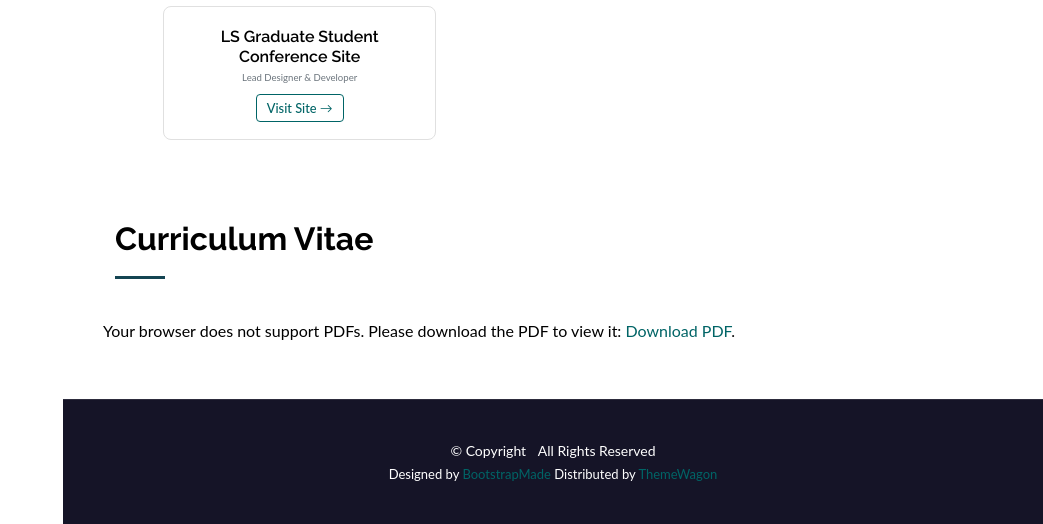
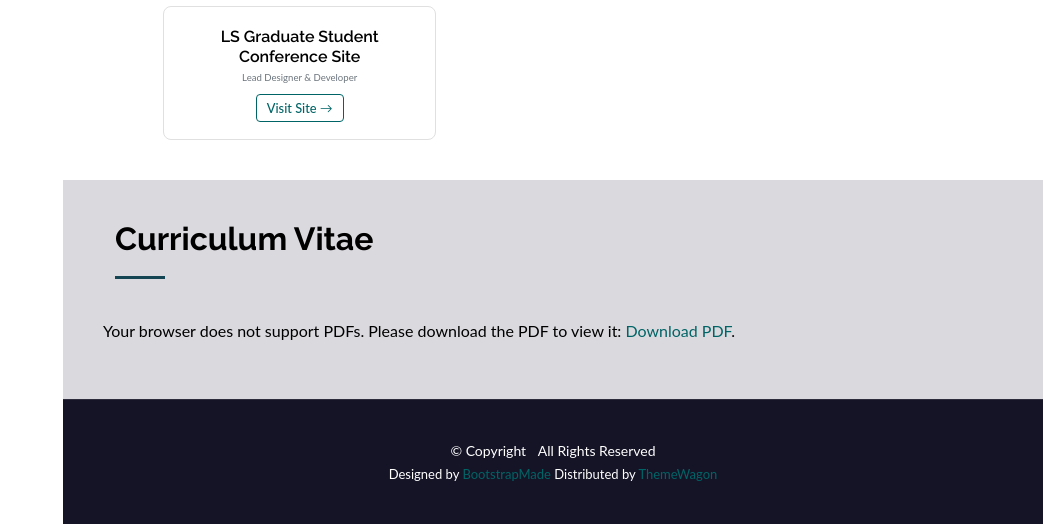
Before and after one commit to morganavickery/moravick.github.io, a plain HTML site: page index.html in a window 1280 px wide. Shown: the part 3688-4212 px from the top of the page, without its empty margins (237-1280 px from the left). Drawn offline with Linux system fonts and the light colour scheme.

Commit message:
cv styling

```diff
--- a/index.html
+++ b/index.html
@@ -661,7 +661,7 @@
 
     </section>
 
-    <section id="cv" class="cv section">
+    <section id="cv" class="cv section light-background">
       <div class="container section-title" data-aos="fade-up">
         <h2>Curriculum Vitae</h2>
       </div><!-- End Section Title -->
```
